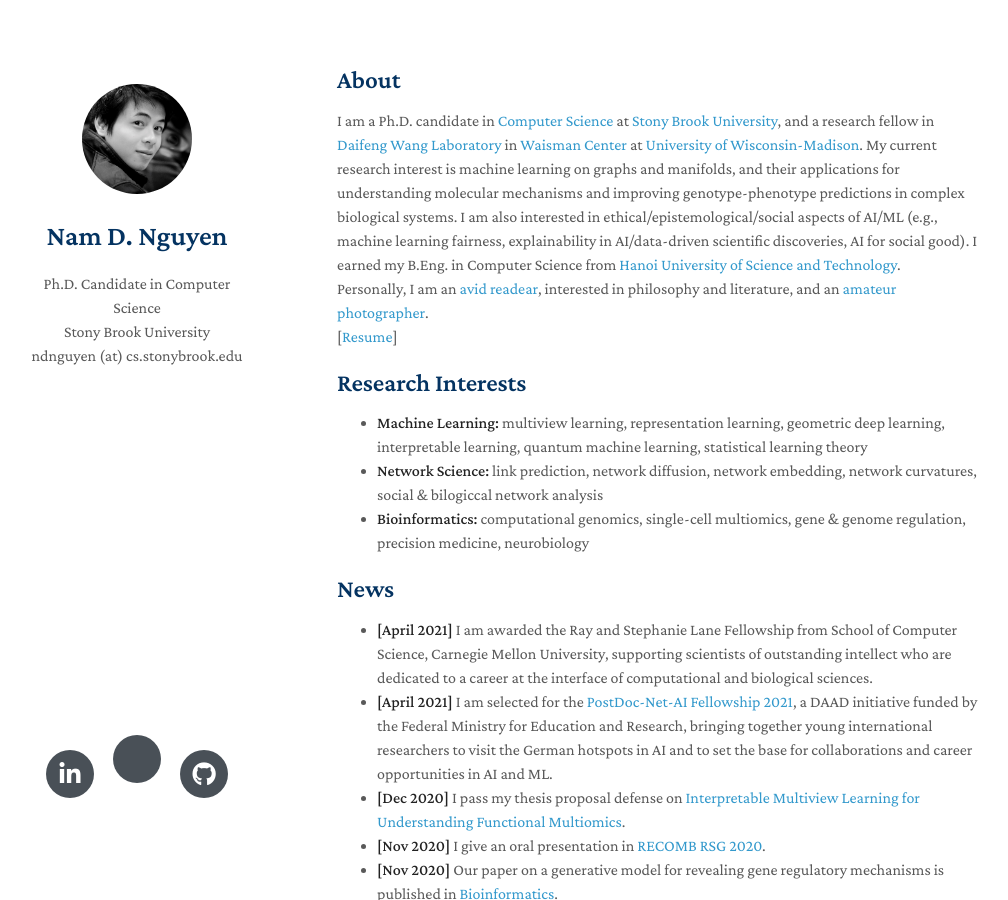
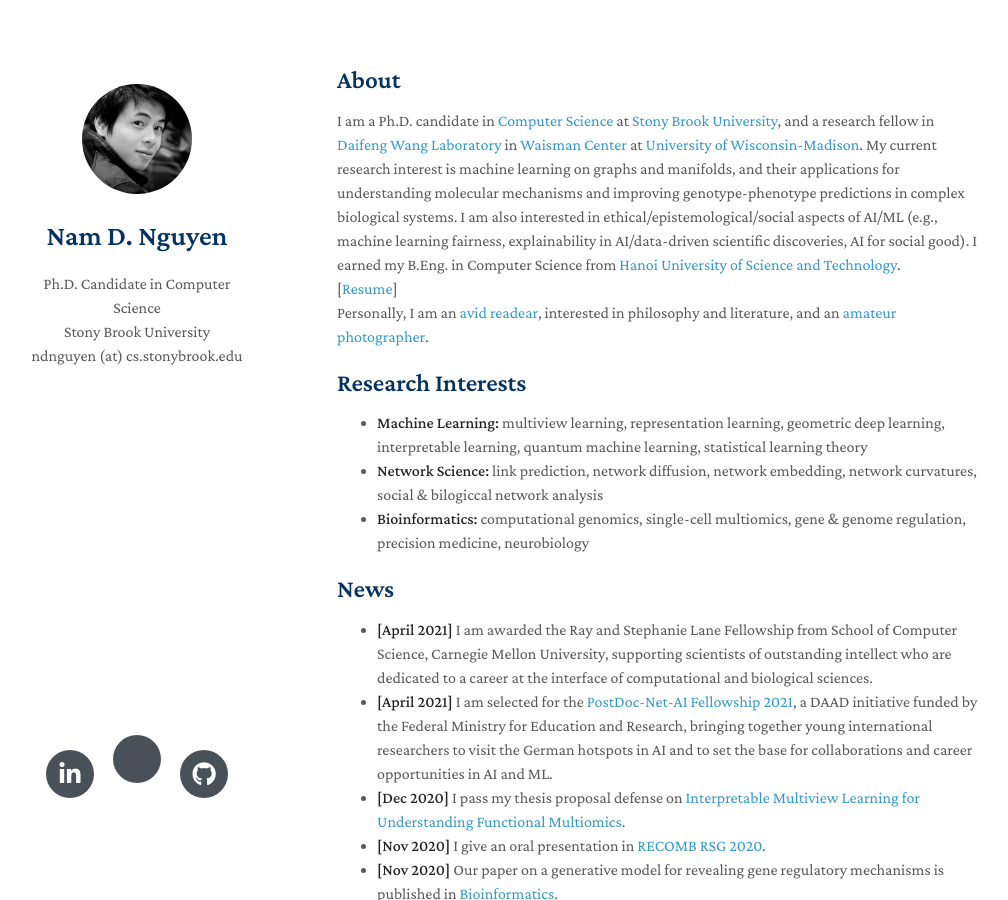
Before and after one commit to MaximHelio/MaximHelio.github.io, a Jekyll site: the page built from index.md, in a window 1280 px wide and 900 px high. Shown: the whole window, without its empty margins (133-1141 px from the left). Built offline with Jekyll 4.4.1, drawn with Linux system fonts in a browser that asks for light colours; nearby versions of some CDN libraries; a style sheet for code colours, icons or effects is not loaded; our own code applies the rules of GitHub Pages for plain Markdown files.

Commit message:
Update index.md

```diff
--- a/index.md
+++ b/index.md
@@ -5,9 +5,9 @@ layout: homepage
 
 I am a Ph.D. candidate in [Computer Science](https://cs.stonybrook.edu/) at [Stony Brook University](https://stonybrook.edu/), and a research fellow in [Daifeng Wang Laboratory](https://daifengwanglab.org) in [Waisman Center](https://www.waisman.wisc.edu) at [University of Wisconsin-Madison](http://www.wisc.edu). My current research interest is machine learning on graphs and manifolds, and their applications for understanding molecular mechanisms and improving genotype-phenotype predictions in complex biological systems. I am also interested in ethical/epistemological/social aspects of AI/ML (e.g., machine learning fairness, explainability in AI/data-driven scientific discoveries, AI for social good). I earned my B.Eng. in Computer Science from [Hanoi University of Science and Technology](https://hust.edu.vn).
 <br>
+[[Resume](./assets/Nam_Nguyen_Resume (2).pdf)]
+<br>
 Personally, I am an [avid readear](https://www.goodreads.com/user/show/19504526-tran-ki-nam), interested in philosophy and literature, and an [amateur photographer](https://500px.com/p/tkn?view=photos).
-<br>
-[[Resume](./assets/Nam_Nguyen_Resume (2).pdf)]
 
 ## Research Interests
 
```
